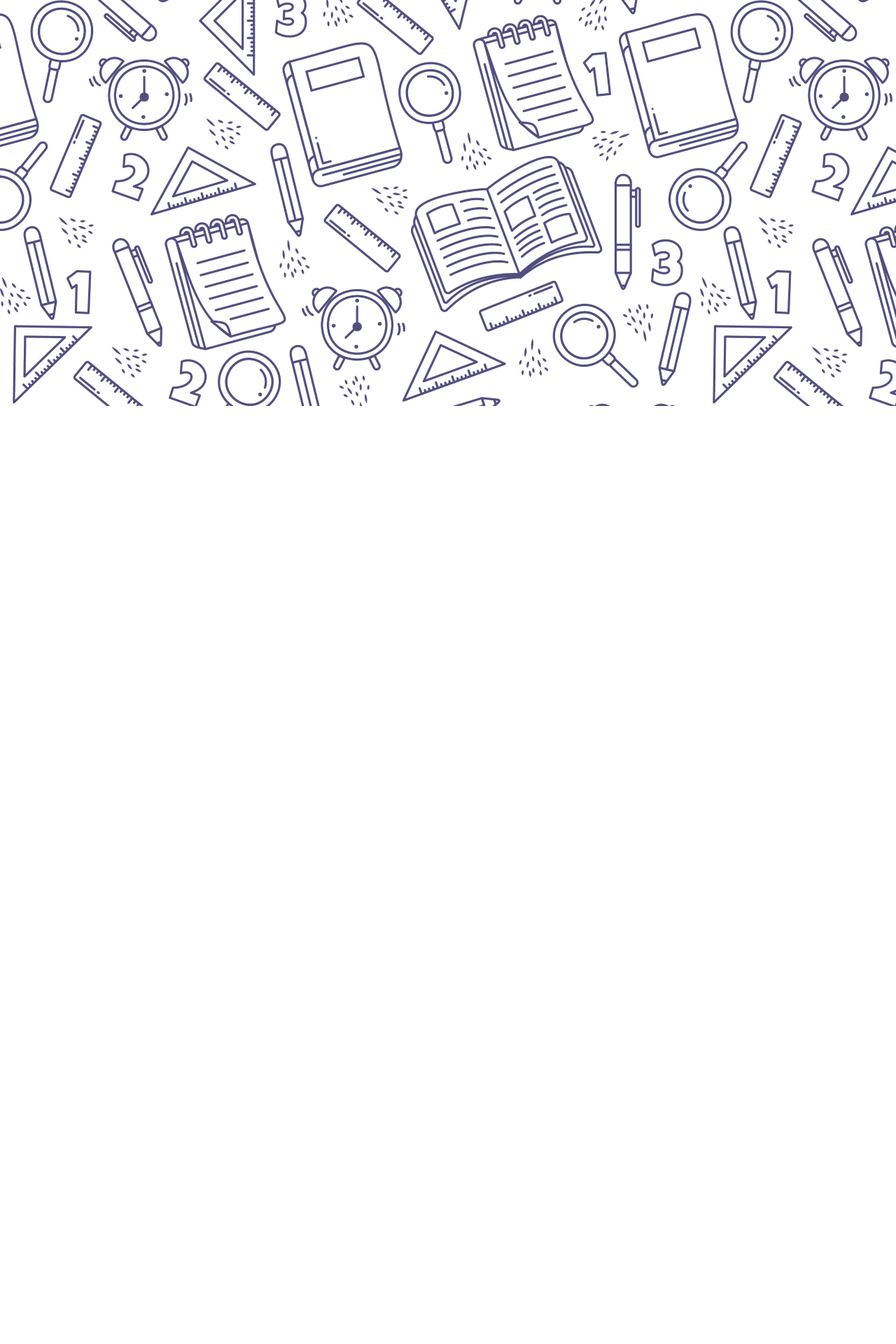
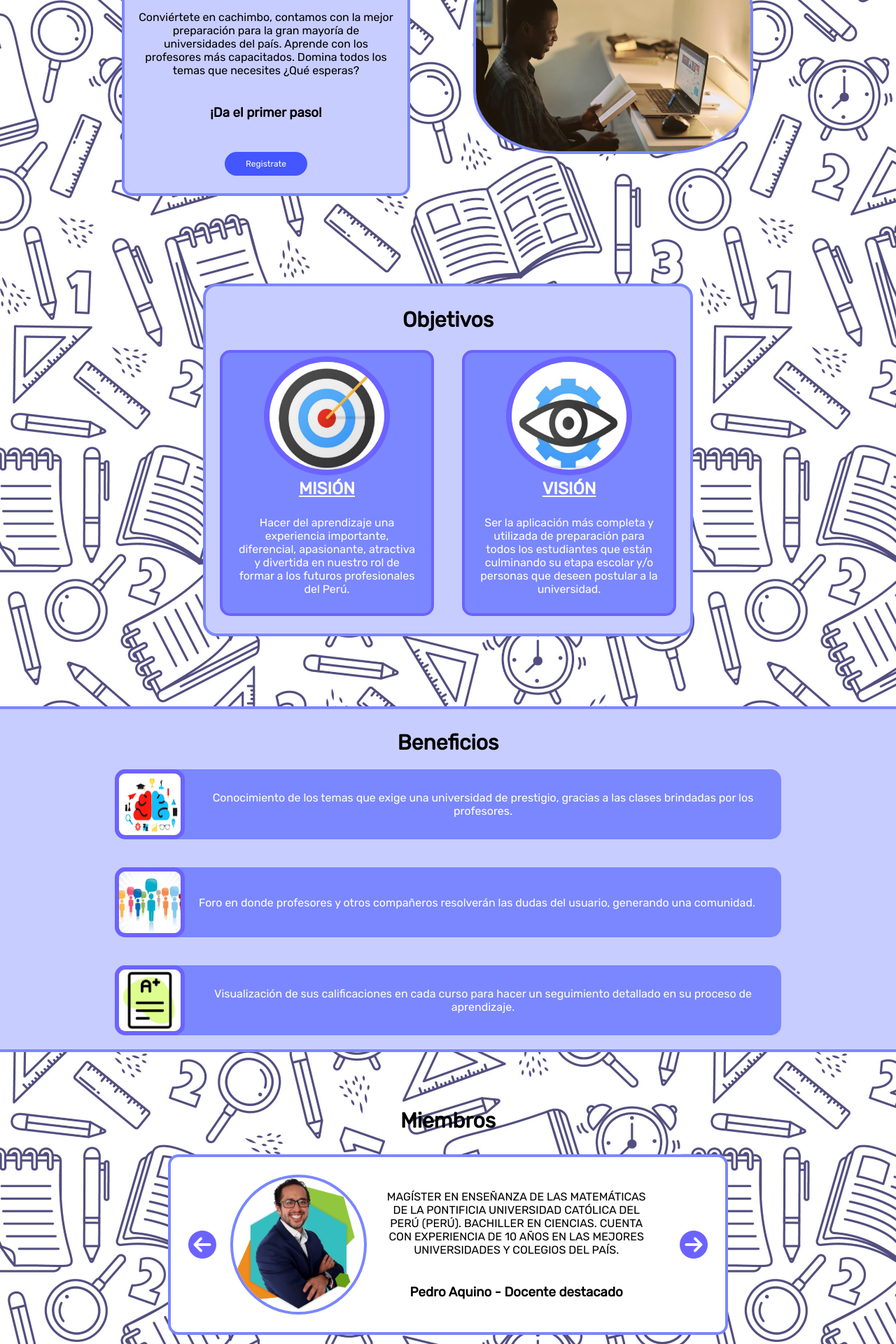
Before and after one commit to Erick832/landing-page-react, a React (Create React App) app: page / in a window 1280 px wide. Shown: the part 220-2140 px from the top of the page at 70% size. Before the commit the page ends 800 px from the top, so only its background shows below. Built offline with nearby package versions, Linux system fonts and the light colour scheme.

Commit message:
last update

```diff
--- a/src/App.js
+++ b/src/App.js
@@ -1,11 +1,19 @@
 import React from "react";
 import Footer from "./components/Footer";
 import Header from "./components/Header";
+import Main from "./components/Main";
+import SectionObjectives from "./components/SectionObjectives";
+import SectionBenefits from "./components/SectionBenefits";
+import SectionMembers from "./components/SectionMembers";
 function App() {
   return (
     <div className="App">
       <Header />
-      {/* <Footer /> */}
+      <Main />
+      <SectionObjectives />
+      <SectionBenefits />
+      <SectionMembers />
+      <Footer />
     </div>
   );
 }
--- /dev/null
+++ b/src/components/Main.jsx
@@ -0,0 +1,22 @@
+import React from 'react'
+import img from "../images/img-1.jpg";
+function Main() {
+  return (
+    <main className="main-home">
+      <div className="div-text-home">
+        <h1>Bienvenido a la mejor academia virtual</h1>
+        <p>
+          Conviértete en cachimbo, contamos con la mejor preparación para la gran mayoría de universidades del país. Aprende con los profesores más capacitados. Domina todos los
+          temas que necesites ¿Qué esperas?
+        </p>
+        <h3>¡Da el primer paso!</h3>
+        <div className="div-button">
+          <button className="button-body">Registrate</button>
+        </div>
+      </div>
+      <img className="img-1" src={img} alt="img" />
+    </main>
+  )
+}
+
+export default Main
--- /dev/null
+++ b/src/components/SectionBenefits.jsx
@@ -0,0 +1,28 @@
+import React from "react";
+import img1 from "../images/benefit-1.png";
+import img2 from "../images/benefit-2.jpg";
+import img3 from "../images/benefit-3.jpg";
+
+function SectionBenefits() {
+  return (
+    <section class="section-benefits">
+      <h2 class="titulo">Beneficios</h2>
+      <div class="div-benefits">
+        <div class="div-rect-benefit">
+          <img class="img-benefit" src={img1} alt="benefit-1" />
+          <p>Conocimiento de los temas que exige una universidad de prestigio, gracias a las clases brindadas por los profesores.</p>
+        </div>
+        <div class="div-rect-benefit">
+          <img class="img-benefit" src={img2} alt="benefit-2" />
+          <p>Foro en donde profesores y otros compañeros resolverán las dudas del usuario, generando una comunidad.</p>
+        </div>
+        <div class="div-rect-benefit">
+          <img class="img-benefit" src={img3} alt="benefit-3" />
+          <p>Visualización de sus calificaciones en cada curso para hacer un seguimiento detallado en su proceso de aprendizaje.</p>
+        </div>
+      </div>
+    </section>
+  );
+}
+
+export default SectionBenefits;
--- /dev/null
+++ b/src/components/SectionMembers.jsx
@@ -0,0 +1,24 @@
+import React from "react";
+import img from "../images/img-member.png";
+
+function SectionMembers() {
+  return (
+    <section class="section-members">
+      <h2 class="titulo">Miembros</h2>
+      <div class="div-members">
+        <i id="ico-arrow-left" class="fa-solid fa-circle-arrow-left"></i>
+        <img class="img-member" src={img} alt="member" />
+        <div class="div-text-member">
+          <p>
+            MAGÍSTER EN ENSEÑANZA DE LAS MATEMÁTICAS DE LA PONTIFICIA UNIVERSIDAD CATÓLICA DEL PERÚ (PERÚ). BACHILLER EN CIENCIAS. CUENTA CON EXPERIENCIA DE 10 AÑOS EN LAS MEJORES
+            UNIVERSIDADES Y COLEGIOS DEL PAÍS.
+          </p>
+          <h3>Pedro Aquino - Docente destacado</h3>
+        </div>
+        <i id="ico-arrow-right" class="fa-solid fa-circle-arrow-right"></i>
+      </div>
+    </section>
+  );
+}
+
+export default SectionMembers;
--- /dev/null
+++ b/src/components/SectionObjectives.jsx
@@ -0,0 +1,28 @@
+import React from "react";
+import imgV from "../images/img-vision.png";
+import imgM from "../images/img-mision.png";
+function SectionObjectives() {
+  return (
+    <section class="section-objetives">
+      <h2 class="titulo">Objetivos</h2>
+      <div class="div-objetives">
+        <div class="div-mision">
+          <img class="img-mision" src={imgM} alt="mision" />
+          <h1>MISIÓN</h1>
+          <p>Hacer del aprendizaje una experiencia importante, diferencial, apasionante, atractiva y divertida en nuestro rol de formar a los futuros profesionales del Perú.</p>
+        </div>
+        <div class="div-vision">
+          <img class="img-vision" src={imgV} alt="vision" />
+          <h1>VISIÓN</h1>
+          <p>
+            Ser la aplicación más completa y utilizada de preparación para todos los estudiantes que están culminando su etapa escolar y/o personas que deseen postular a la
+            universidad.
+          </p>
+        </div>
+      </div>
+      <hr id="id-beneficios" />
+    </section>
+  );
+}
+
+export default SectionObjectives;
```
